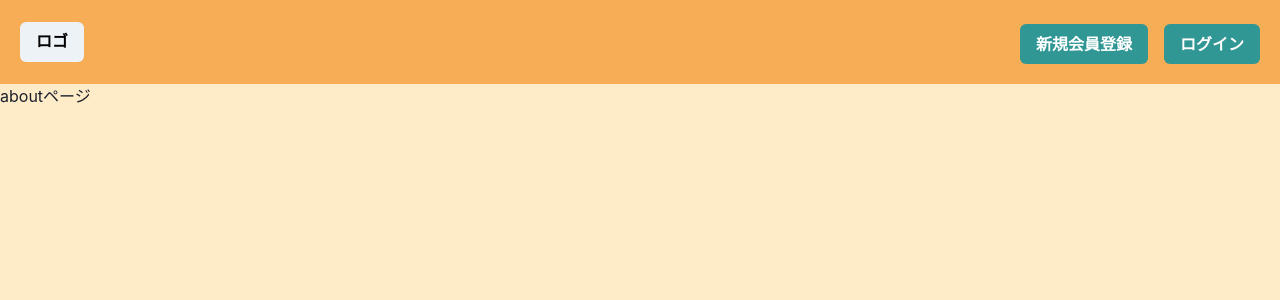
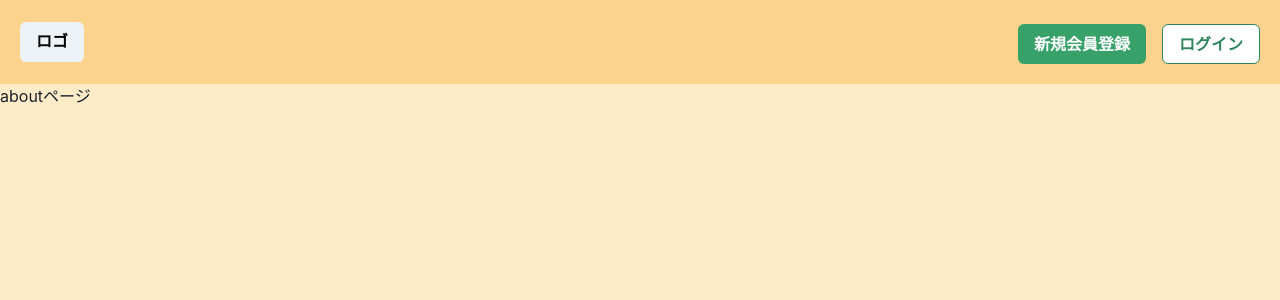
Before and after one commit to Mimu-salon/wonder-clothes, a Next.js app: page /about in a window 1280 px wide. Shown: the top 300 px of the page. Built offline with nearby package versions, Linux system fonts and the light colour scheme.

Commit message:
✨ Create primary button

```diff
--- /dev/null
+++ b/src/components/atomic/atoms/button/PrimaryButton.tsx
@@ -0,0 +1,20 @@
+import { Button } from '@chakra-ui/button';
+import type { ReactNode, VFC } from 'react';
+import { memo } from 'react';
+
+type Props = {
+  colorScheme: string;
+  variant: string;
+  bg?: string;
+  mr?: number;
+  children: ReactNode;
+};
+
+export const PrimaryButton: VFC<Props> = memo((props) => {
+  const { colorScheme, variant, mr, bg, children } = props;
+  return (
+    <Button colorScheme={colorScheme} variant={variant} mr={mr} bg={bg} _hover={{ opacity: 0.8 }}>
+      {children}
+    </Button>
+  );
+});
--- a/src/components/atomic/organisms/layout/header.tsx
+++ b/src/components/atomic/organisms/layout/header.tsx
@@ -5,9 +5,11 @@ import Link from 'next/link';
 import type { VFC } from 'react';
 import { memo } from 'react';
 
+import { PrimaryButton } from '../../atoms/button/PrimaryButton';
+
 export const Header: VFC = memo(() => {
   return (
-    <Heading bg="orange.300" p={{ base: 3, md: 5 }}>
+    <Heading bg="orange.200" p={{ base: 3, md: 5 }}>
       <Flex align="center" justify="space-between">
         <Link href="/" passHref>
           <Button color="black">ロゴ</Button>
@@ -15,12 +17,14 @@ export const Header: VFC = memo(() => {
         <Spacer />
         <Box>
           <Link href="/signup" passHref>
-            <Button colorScheme="teal" mr="4">
+            <PrimaryButton colorScheme="green" variant="solid" mr={4}>
               新規会員登録
-            </Button>
+            </PrimaryButton>
           </Link>
           <Link href="/signin" passHref>
-            <Button colorScheme="teal">ログイン</Button>
+            <PrimaryButton colorScheme="green" variant="outline" bg="white">
+              ログイン
+            </PrimaryButton>
           </Link>
         </Box>
       </Flex>
--- a/src/pages/about.tsx
+++ b/src/pages/about.tsx
@@ -1,7 +1,7 @@
 import type { NextPage } from 'next';
 import Head from 'next/head';
 
-import { Header } from '../components/atomic/organisms/layout/header';
+import { Header } from '../components/atomic/organisms/layout/Header';
 
 const About: NextPage = () => {
   return (
--- a/src/pages/signin.tsx
+++ b/src/pages/signin.tsx
@@ -1,7 +1,7 @@
 import type { NextPage } from 'next';
 import Head from 'next/head';
 
-import { Header } from '../components/atomic/organisms/layout/header';
+import { Header } from '../components/atomic/organisms/layout/Header';
 
 const SignIn: NextPage = () => {
   return (
--- a/src/pages/signup.tsx
+++ b/src/pages/signup.tsx
@@ -1,7 +1,7 @@
 import type { NextPage } from 'next';
 import Head from 'next/head';
 
-import { Header } from '../components/atomic/organisms/layout/header';
+import { Header } from '../components/atomic/organisms/layout/Header';
 
 const SignUp: NextPage = () => {
   return (
```
